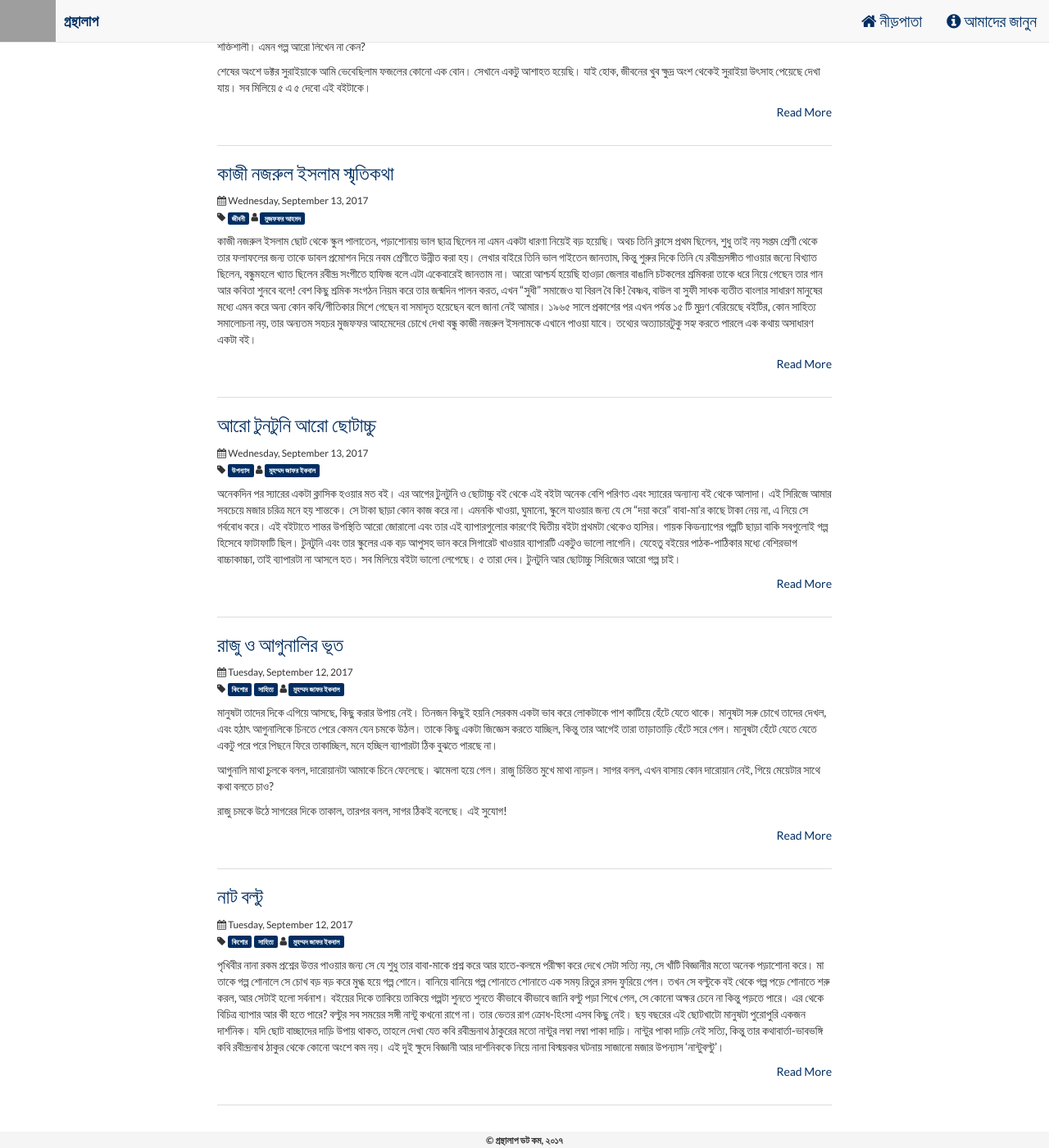
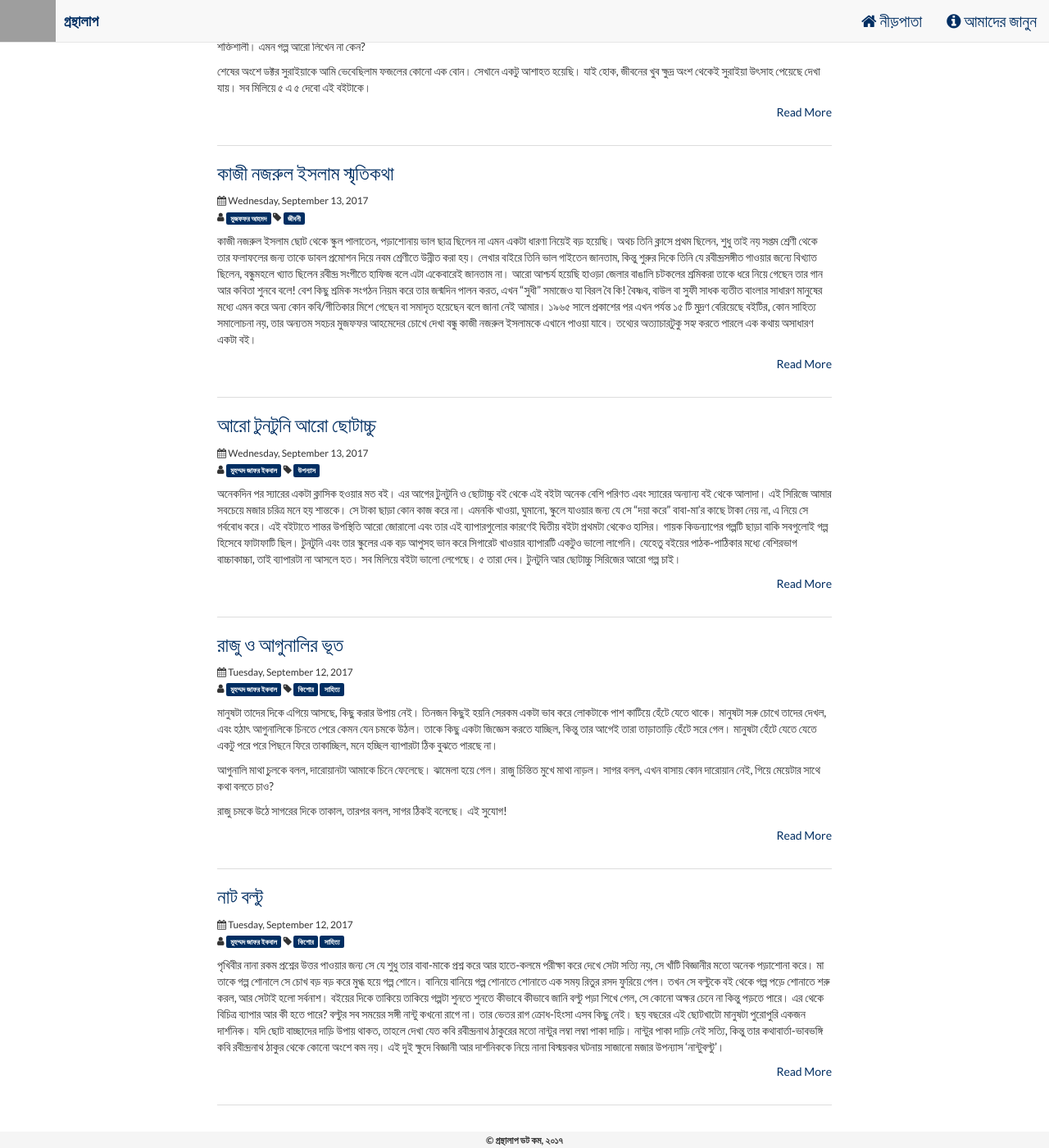
Before and after one commit to jamal919/gronthalap.com, a Jekyll site: the page built from index.html, in a window 1280 px wide and 1400 px high, scrolled down 1037 px. Shown: the whole window at 82% size. Built offline with Jekyll 4.4.1, drawn with Linux system fonts in a browser that asks for light colours; nearby versions of some CDN libraries; some of the changed text lies outside the part shown; grey boxes are pictures that could not be loaded.

Commit message:
Theme revamp

```diff
--- a/index.html
+++ b/index.html
@@ -22,17 +22,17 @@ date: 2014-10-19 23:51
   		  </small>
            </div>
   		    <div class="margin10">
+			<small>
+				<i class="fa fa-user"></i>
+                {% for category in post.categories %}
+                  <span class="label label-tag">{{category}}</span>
+                {% endfor %}
+            </small>
             <small>
               <i class="fa fa-tag"></i>
               {% for tag in post.tags %}
                 <span class="label label-tag">{{tag}}</span>
               {% endfor %}
-            </small>
-            <small>
-				<i class="fa fa-user"></i>
-                {% for category in post.categories %}
-                  <span class="label label-tag">{{category}}</span>
-                {% endfor %}
             </small>
           </div>
           {% if post.thumbnail %}
```
